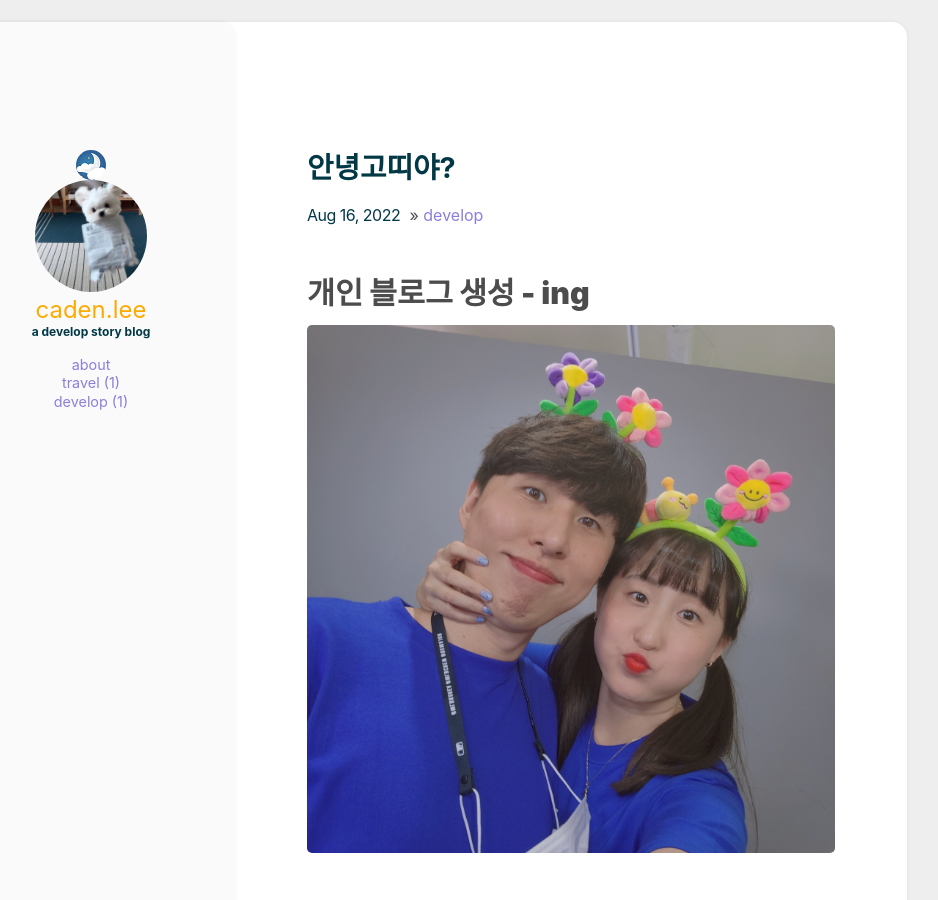
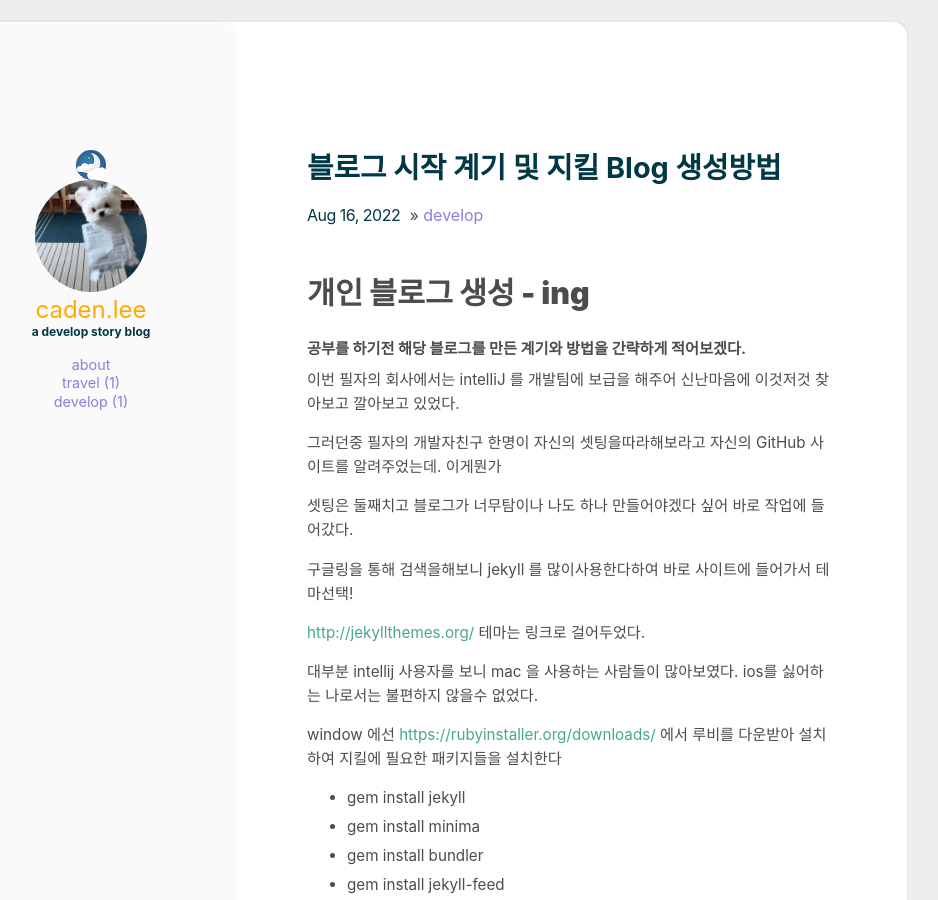
Before and after one commit to LeeKangMo/introduce-blog, a Jekyll site: the page built from _posts/2022-08-16-welcome.md, in a window 1280 px wide and 900 px high. Shown: the whole window, without its empty margins (213-1151 px from the left). Built offline with Jekyll 4.4.1, drawn with Linux system fonts in a browser that asks for light colours; some of the changed text lies outside the part shown.

Commit message:
2022-08-16 업데이트

```diff
--- a/_posts/2022-08-16-welcome.md
+++ b/_posts/2022-08-16-welcome.md
@@ -1,9 +1,57 @@
 ---
-title: 안녕고띠야?
+title: 블로그 시작 계기 및 지킬 Blog 생성방법
 categories: [develop]
 comments: true
 ---
 
 # **개인 블로그 생성 - ing**
 
-<img src="/assets/img/ddi1.jpg">
+#### 공부를 하기전 해당 블로그를 만든 계기와 방법을 간략하게 적어보겠다.
+
+이번 필자의 회사에서는 intelliJ 를 개발팀에 보급을 해주어 신난마음에 이것저것 찾아보고 깔아보고 있었다.
+
+그러던중 필자의 개발자친구 한명이 자신의 셋팅을따라해보라고 자신의 GitHub 사이트를 알려주었는데. 이게뭔가
+
+셋팅은 둘째치고 블로그가 너무탐이나 나도 하나 만들어야겠다 싶어 바로 작업에 들어갔다.
+
+구글링을 통해 검색을해보니 jekyll 를 많이사용한다하여 바로 사이트에 들어가서 테마선택!
+
+[http://jekyllthemes.org/](이곳) 테마는 링크로 걸어두었다.
+
+대부분 intellij 사용자를 보니 mac 을 사용하는 사람들이 많아보였다. ios를 싫어하는 나로서는 불편하지 않을수 없었다.
+
+window 에선 [https://rubyinstaller.org/downloads/](이곳) 에서 루비를 다운받아 설치하여 지킬에 필요한 패키지들을 설치한다
+
+
+* gem install jekyll
+* gem install minima
+* gem install bundler
+* gem install jekyll-feed
+* gem install tzinfo-data
+
+
+그후
+ 블로그 저장 폴더로 이동한다.
+#### 인코딩 에러 발생시 다음의 코드를 실행한다.
+chcp 65001
+#### 지킬을 실행한다.
+jekyll serve
+
+브라우저를 열어 http://127.0.0.1:4000/로 접속하면 로컬 상에서 블로그가 구현된 결과를 살펴 볼 수 있다
+
+필자는 intellij ide 에 셋팅하여 사용했지만 막상 써보니 그냥 파일단위로도 충분히 손댈수 있을만한 서비스다.
+
+그래도 편하게볼려면 ide 를 통해보는걸 추천.
+
+# 간단하게 요약하면
+1. 루비 (Ruby)를 설치한다.
+2. 지킬 (Jekyll)을 설치한다.
+3. 깃허브 블로그 폴더를 복사.
+4. 해당 폴더에서 수정 진행.
+5. 해당 폴더에서 지킬을 실행, 로컬호스트로 접속 후 수정 결과 확인.
+6. 수정 결과 반영하고 싶다면 Git을 통해 업로드.
+7. github 의 repository setting 기반 url 로 사이트 호출
+
+
+
+이상이다 앞으로 기똥찬 블로그를 만들어보도록 노력해보겠다 !
--- a/aboutme.html
+++ b/aboutme.html
@@ -5,7 +5,8 @@
 <section class="aboutme">
     <div class="post_content">
         <p>
-            Caden.Lee Develop Blog -
+            Caden.Lee Develop Blog - </br>
+            진정한 개발자가 되기위한 한걸음
             <br><br>
             <img src="https://starry99.github.io/catbook/assets/img/cat1.jpg">
         </p>
```
